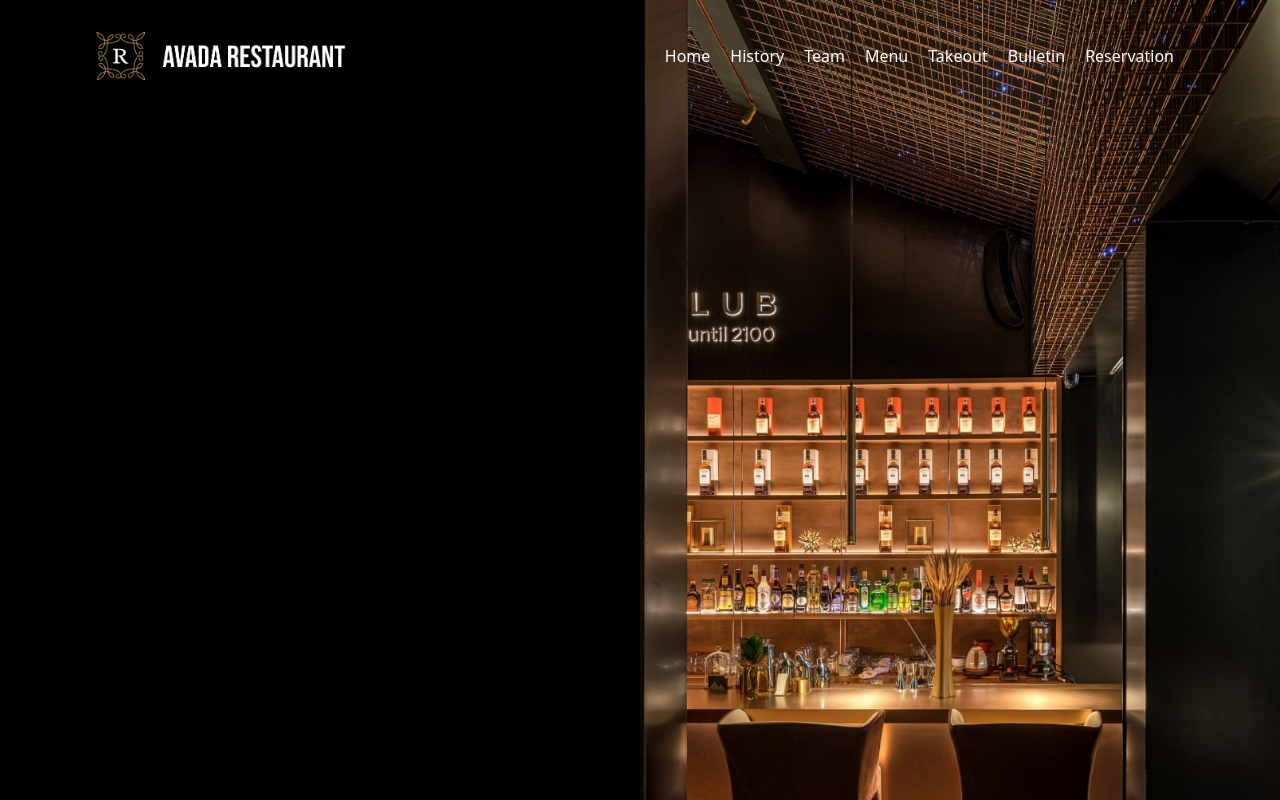
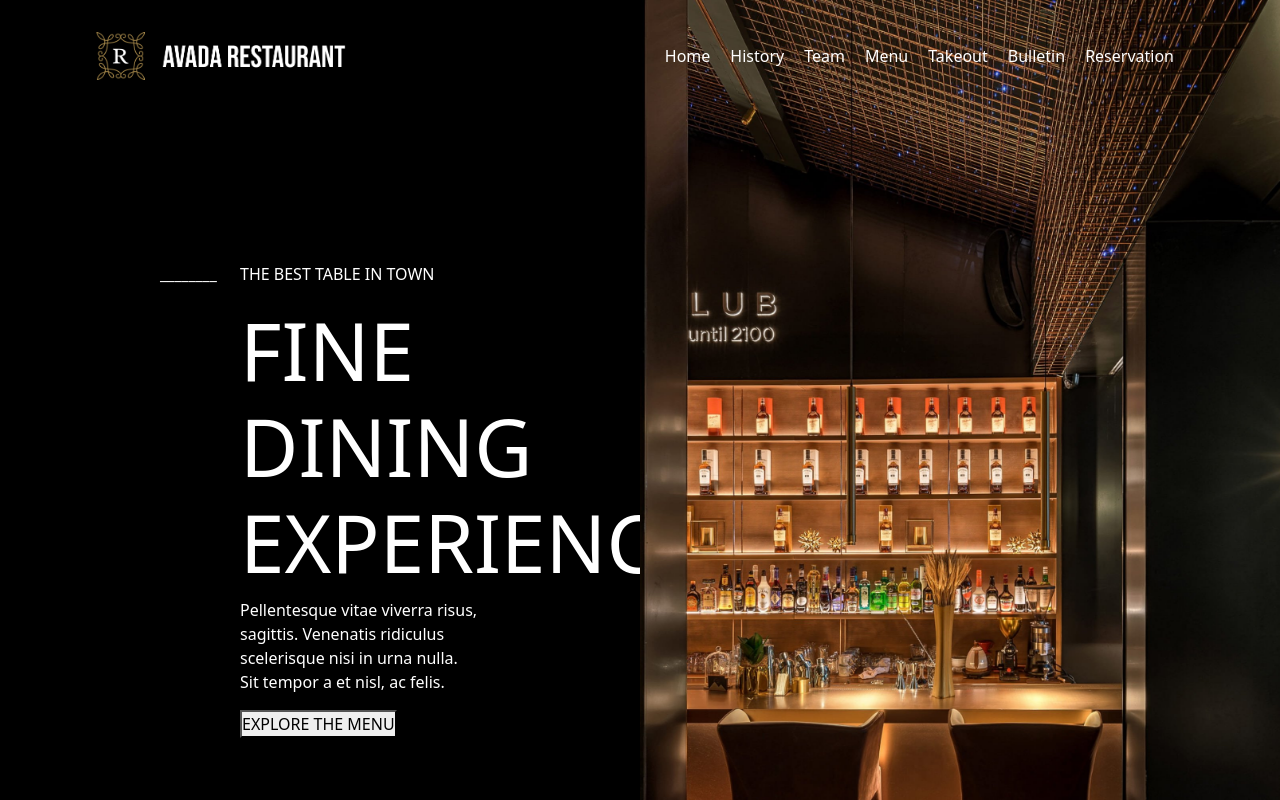
Before and after one commit to dunzolo/proj-html-vuejs, a Vue app: page / in a window 1280 px wide. Shown: the top 800 px of the page. Built offline with nearby package versions, Linux system fonts and the light colour scheme.

Commit message:
added content jumbotron-left container

```diff
--- a/src/components/AppJumbotron.vue
+++ b/src/components/AppJumbotron.vue
@@ -8,6 +8,18 @@ export default {
     <div class="jumbotron">
         <div class="container-full">
             <div class="jumbotron-left">
+                <div class="container">
+                    <div class="col-3">
+                        <span>________</span>
+                    </div>
+                    <div class="col-9">
+                        <p>THE BEST TABLE IN TOWN</p>
+                        <h1>FINE DINING EXPERIENCE</h1>
+                        <p>Pellentesque vitae viverra risus, sagittis. Venenatis ridiculus scelerisque nisi in urna nulla. Sit tempor a et nisl, ac felis.</p>
+                        <button>EXPLORE THE MENU</button>
+
+                    </div>
+                </div>
             </div>
             <div class="jumbotron-right">
                 <img src="/slider52x.jpg" alt="image-jumbotron">
@@ -38,8 +50,20 @@ export default {
 
         .jumbotron-left {
             background-color: black;
+            color: white;
             width: 50%;
+            display: flex;
+            flex-direction: column;
+            justify-content: center;
 
+            .container {
+                display: flex;
+                padding: 10rem;
+
+                h1 {
+                    font-size: 80px;
+                }
+            }
 
         }
     }
```
